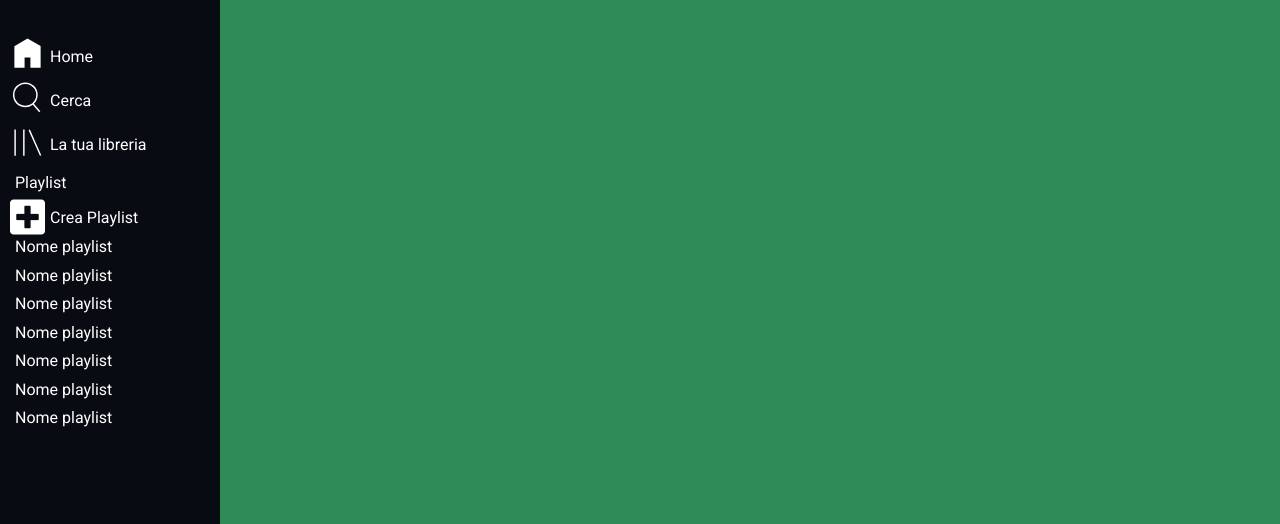
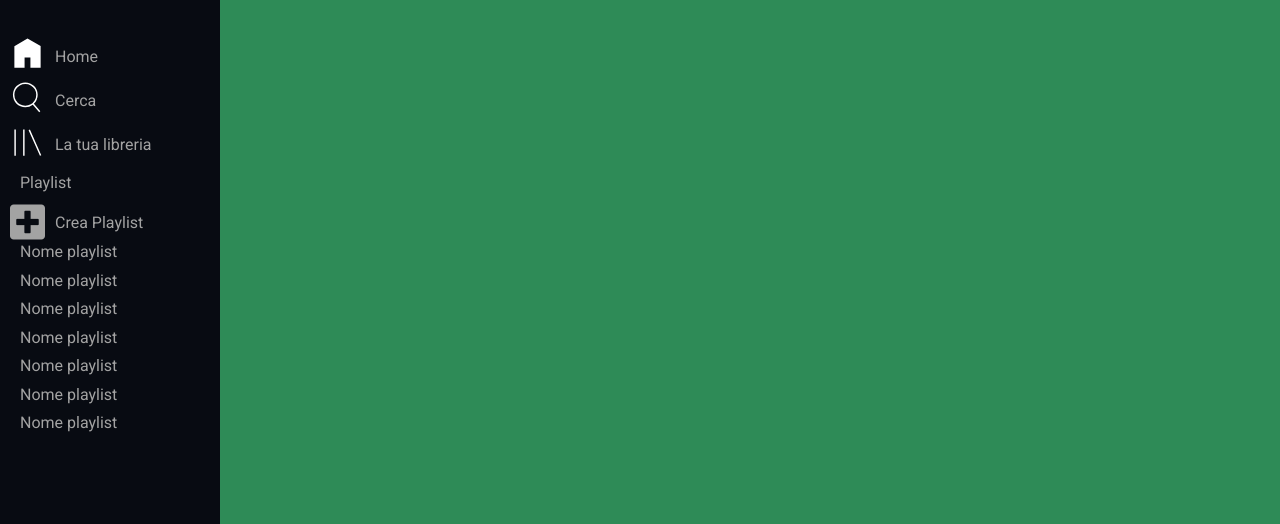
Before and after one commit to Narresx/html-css-spotifyweb, a plain HTML site: page index.html in a window 1280 px wide. Shown: the part 133-657 px from the top of the page. Drawn offline with Linux system fonts and the light colour scheme.

Commit message:
fix spacing text

```diff
--- a/style.css
+++ b/style.css
@@ -5,7 +5,7 @@
     margin: 0;
     padding: 0;
     font-family: 'Roboto','Monserrat', sans-serif;
-    color: white;
+    color: rgb(163,163,163);
 }
 
 .d-flex{
@@ -43,7 +43,7 @@ header{
     border-radius: 30px;
     padding: 10px 30px;
     background-color: rgb(8,11,18);
-
+    color: white;
 }
 
 header a{
@@ -100,11 +100,11 @@ footer{
 }
 
 .playlist-text{
-    margin-left: 5px;
+    margin: 5px 10px;
     vertical-align: 50%;
 }
 .menu-text{
-    margin-left: 5px;
+    margin: 5px 10px;
     vertical-align: 50%;
 }
 
@@ -125,11 +125,13 @@ footer{
 
 .bold{
     font-weight: bold;
+    color: white;
 }
 
 #profile{
     border-radius: 50%;
     background-color: rgb(128,128,128);
+
 }
 
 .content{
```
